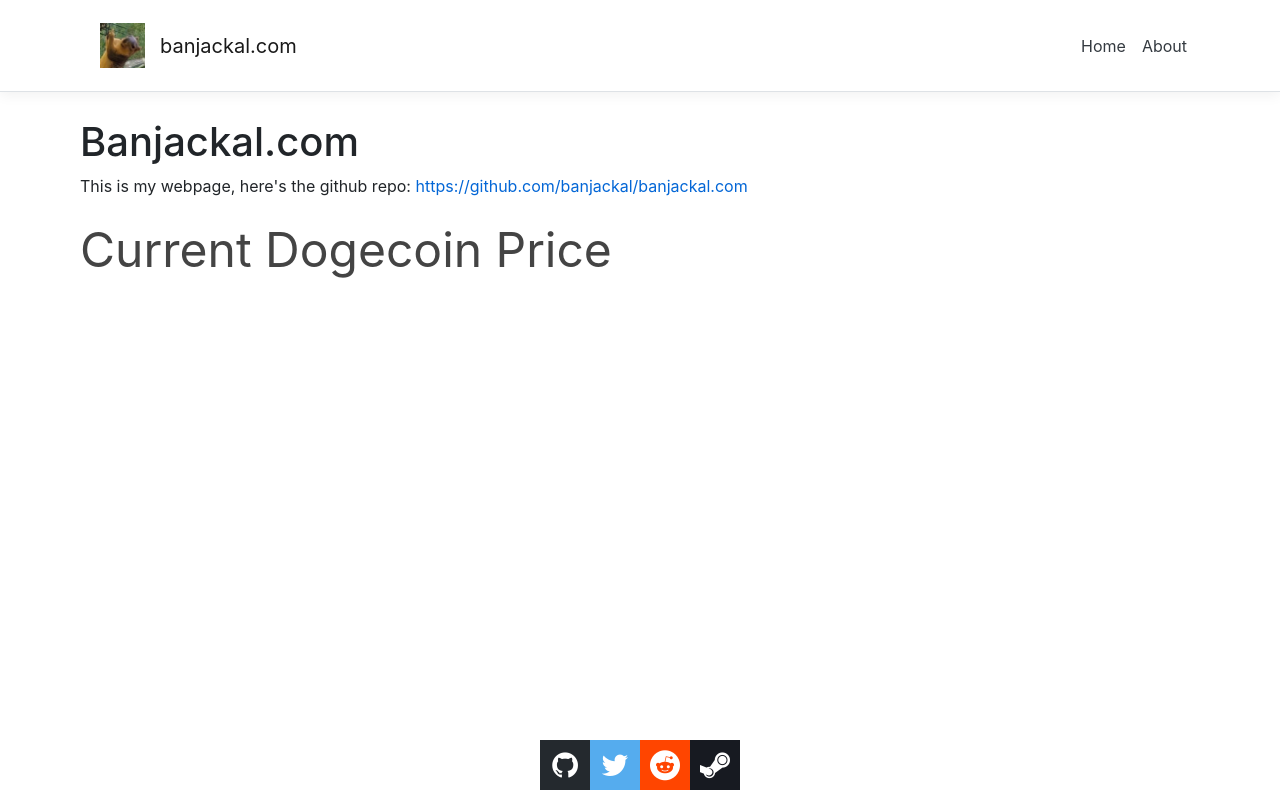
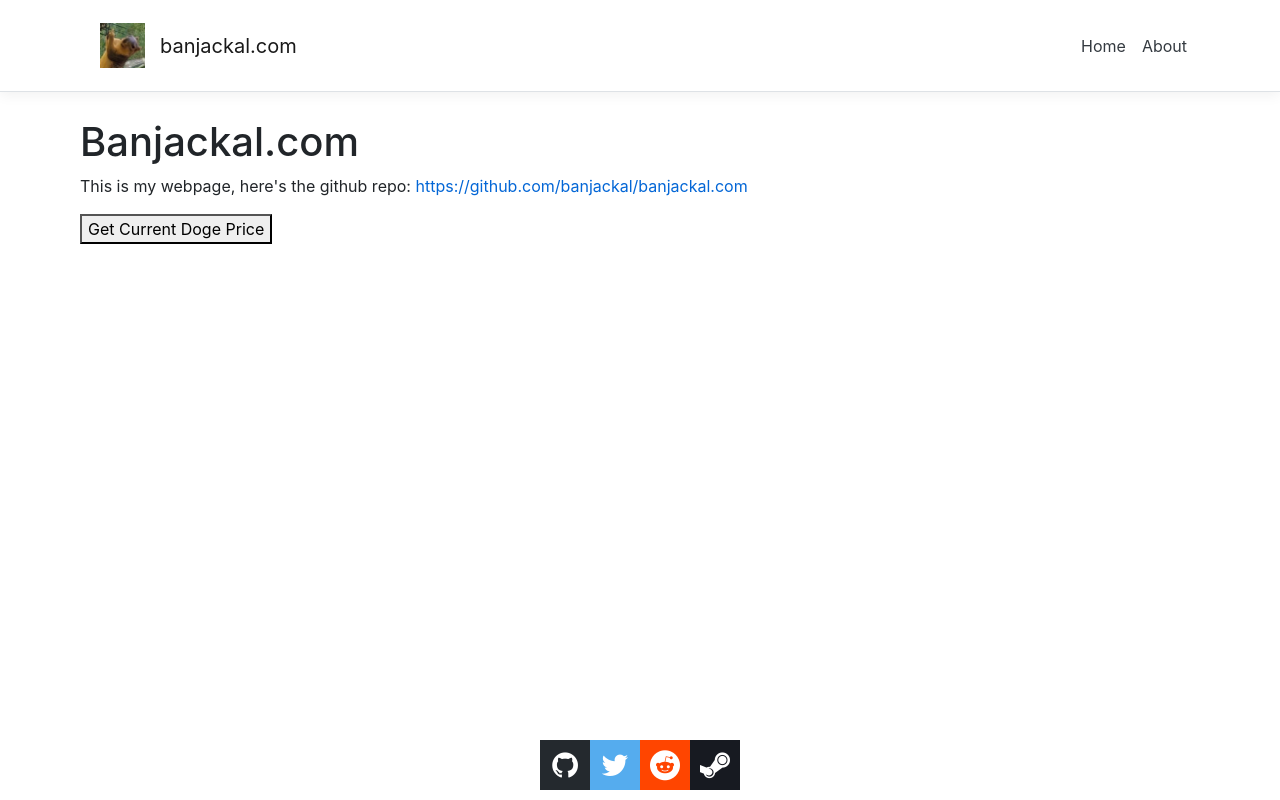
Before and after one commit to banjackal/banjackal.com, an Angular app in the folder site/ClientApp/: page / in a window 1280 px wide. Built offline with nearby package versions, Linux system fonts and the light colour scheme; no server answers.

Commit message:
get by button now

```diff
--- a/site/ClientApp/src/app/ticker/ticker.component.html
+++ b/site/ClientApp/src/app/ticker/ticker.component.html
@@ -1,8 +1,6 @@
-<p class="tickerBase title">Current Dogecoin Price</p>
-<div id="price_container" class="tickerBase tickerTable" *ngIf="_dogePrice">
-  <p>
-    Current price at {{ _dogePrice.at }}
-  </p>
+<button (click)="getDogePrice()" *ngIf=!_dogePrice>Get Current Doge Price</button>
+<div id="price_container" class="tickerBase tickerTable" *ngIf=_dogePrice>
+  <p class="tickerBase title">Current Dogecoin Price at {{ _dogePrice.at }}</p>
   <table>
     <tr>
       <th>Low</th>
@@ -15,4 +13,5 @@
       <td class="gain">${{ _dogePrice.ticker.high}}</td>
     </tr>
   </table>
+  <button (click)="getDogePrice()" >Go Again?</button>
 </div>
--- a/site/ClientApp/src/app/ticker/ticker.component.ts
+++ b/site/ClientApp/src/app/ticker/ticker.component.ts
@@ -20,14 +20,14 @@ interface DogePrice {
   styleUrls: ['./ticker.component.css']
 })
 
-export class TickerComponent implements OnInit {
+export class TickerComponent {
   DOGE_PRICE_URL = "/doge";
   _dogePrice: DogePrice;
 
   constructor(private http: HttpClient) {
   }
 
-  ngOnInit() {
+  getDogePrice() {
       this.http.get<DogePrice>(this.DOGE_PRICE_URL)
       .subscribe(result => {
         console.log(result)
```
